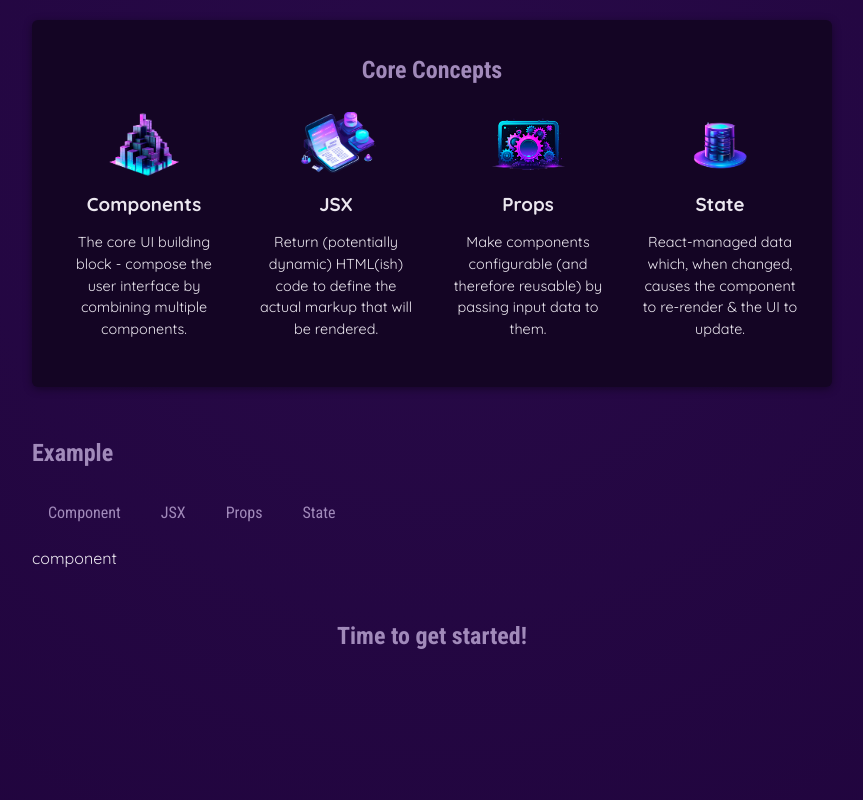
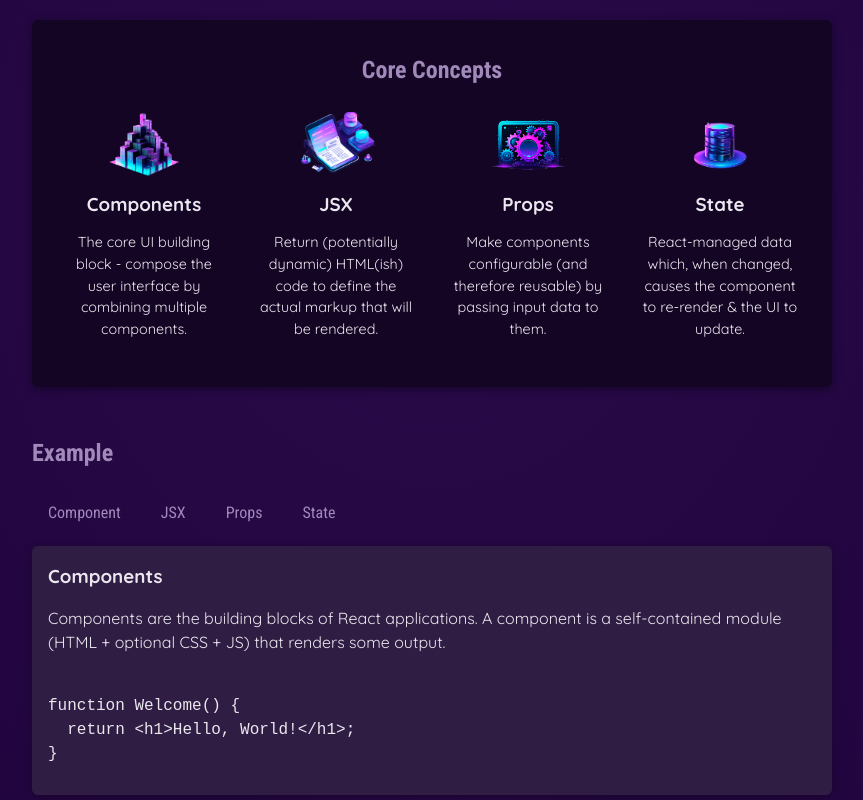
Before and after one commit to wako057/react-tutorial, a React (Vite) app: page / in a window 1280 px wide. Both pictures are taken after a click on the button "Component". Shown: the part 480-1280 px from the top of the page, without its empty margins (208-1071 px from the left). Built offline with nearby package versions, Linux system fonts and the light colour scheme.

Commit message:
feat: course 55 - 1 - conditional rendering

```diff
--- a/src/App.jsx
+++ b/src/App.jsx
@@ -1,4 +1,4 @@
-import {CORE_CONCEPTS} from "./data";
+import {CORE_CONCEPTS, EXAMPLES} from "./data";
 import Header from "./components/Header/Header";
 import CoreConcept from "./components/CoreConcept/CoreConcept";
 import TabButton from "./components/TabButton/TabButton";
@@ -6,7 +6,7 @@ import TabButton2 from "./components/TabButton/TabButton2";
 import { useState } from 'react';
 
 function App() {
-    const [ selectedTopic, setSelectedTopic ] = useState('Please click a button');
+    const [ selectedTopic, setSelectedTopic ] = useState();
 
     function handleSelect(selectedButton) {
         setSelectedTopic(selectedButton)
@@ -35,13 +35,23 @@ function App() {
                 <section id="examples">
                     <h2>Example</h2>
                     <menu>
-                            <TabButton onSelect={() => handleSelect('component')}>Component</TabButton>
+                            <TabButton onSelect={() => handleSelect('components')}>Component</TabButton>
                             <TabButton onSelect={() => handleSelect('jsx')}>JSX</TabButton>
                             <TabButton onSelect={() => handleSelect('props')}>Props</TabButton>
                             <TabButton onSelect={() => handleSelect('state')} >State</TabButton>
                         {/*<TabButton2 label='Component 2'></TabButton2>*/}
                     </menu>
-                    {selectedTopic}
+                        { !selectedTopic ? (
+                         <p>Please select a topic.</p>
+                        ) : (
+                        <div id="tab-content">
+                            <h3>{EXAMPLES[selectedTopic].title}</h3>
+                            <p>{EXAMPLES[selectedTopic].description}</p>
+                            <pre>
+                                <code>{EXAMPLES[selectedTopic].code}</code>
+                            </pre>
+                        </div>
+                    )}
                 </section>
                 <h2>Time to get started!</h2>
             </main>
--- a/src/data.js
+++ b/src/data.js
@@ -29,3 +29,54 @@ export const CORE_CONCEPTS = [
             'React-managed data which, when changed, causes the component to re-render & the UI to update.',
     },
 ];
+
+export const EXAMPLES = {
+    components: {
+        title: 'Components',
+        description:
+            'Components are the building blocks of React applications. A component is a self-contained module (HTML + optional CSS + JS) that renders some output.',
+        code: `
+function Welcome() {
+  return <h1>Hello, World!</h1>;
+}`,
+    },
+    jsx: {
+        title: 'JSX',
+        description:
+            'JSX is a syntax extension to JavaScript. It is similar to a template language, but it has full power of JavaScript (e.g., it may output dynamic content).',
+        code: `
+<div>
+  <h1>Welcome {userName}</h1>
+  <p>Time to learn React!</p>
+</div>`,
+    },
+    props: {
+        title: 'Props',
+        description:
+            'Components accept arbitrary inputs called props. They are like function arguments.',
+        code: `
+function Welcome(props) {
+  return <h1>Hello, {props.name}</h1>;
+}`,
+    },
+    state: {
+        title: 'State',
+        description:
+            'State allows React components to change their output over time in response to user actions, network responses, and anything else.',
+        code: `
+function Counter() {
+  const [isVisible, setIsVisible] = useState(false);
+
+  function handleClick() {
+    setIsVisible(true);
+  }
+
+  return (
+    <div>
+      <button onClick={handleClick}>Show Details</button>
+      {isVisible && <p>Amazing details!</p>}
+    </div>
+  );
+}`,
+    },
+};
```
